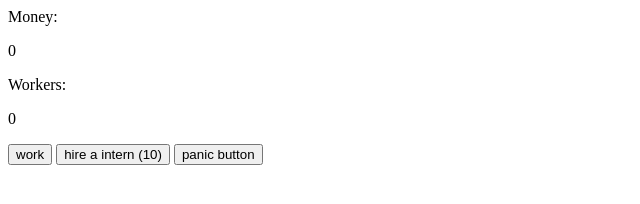
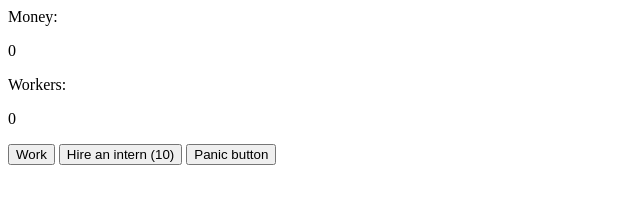
Before and after one commit to CEREBR4L/TradeGame, a plain HTML site: page index.html in a window 1280 px wide. Shown: the full height of the page, 0-640 px from the left. Drawn offline with Linux system fonts and the light colour scheme.

Commit message:
Small Typo Fix

```diff
--- a/index.html
+++ b/index.html
@@ -7,9 +7,9 @@
 <body>
     <label>Money: </label><p id="money"></p>
     <label>Workers: </label><p id="workers"></p>
-    <button id="btn1">work</button>
-    <button id="btn2">hire a intern (<span id="interPrice">10</span>)</button>
-    <button id="reset">panic button</button>
+    <button id="btn1">Work</button>
+    <button id="btn2">Hire an intern (<span id="interPrice">10</span>)</button>
+    <button id="reset">Panic button</button>
 </body>
 <script type="text/javascript" src="scripts/main.js"></script>
 </html>
```
